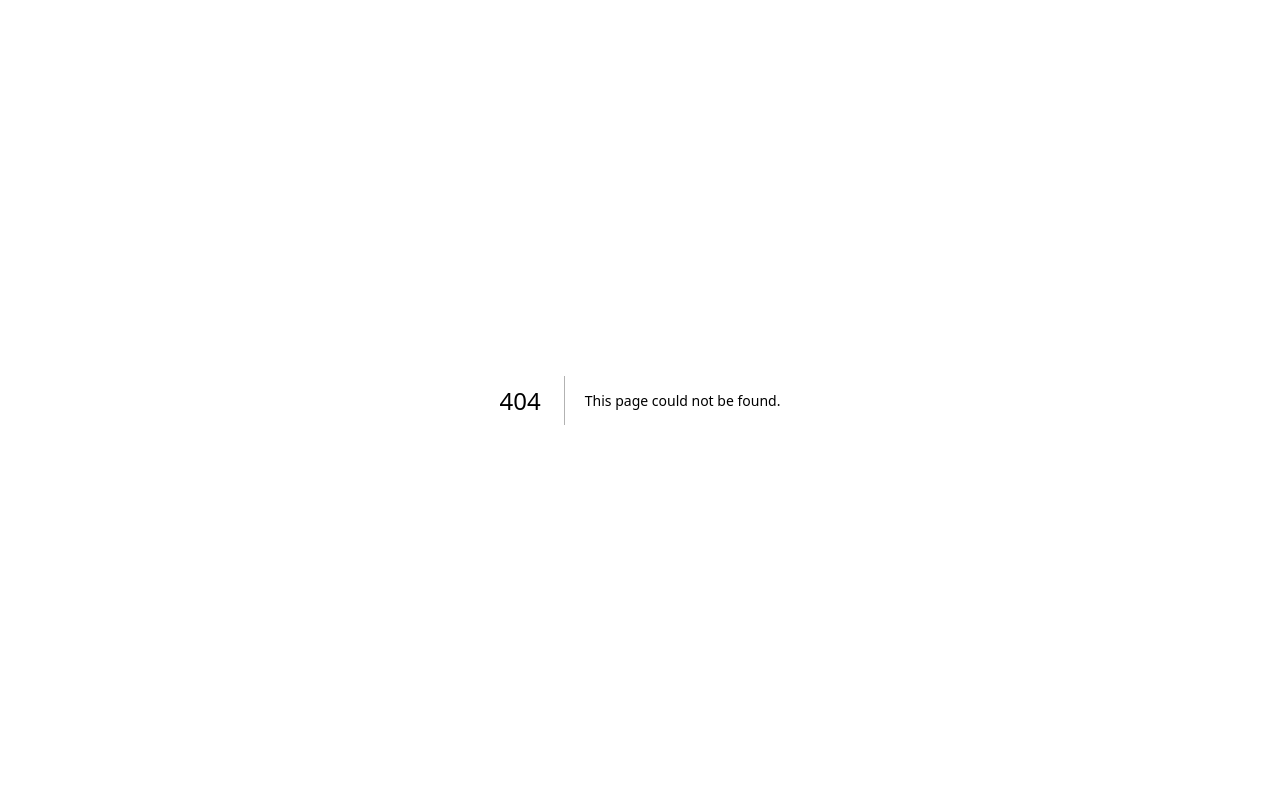
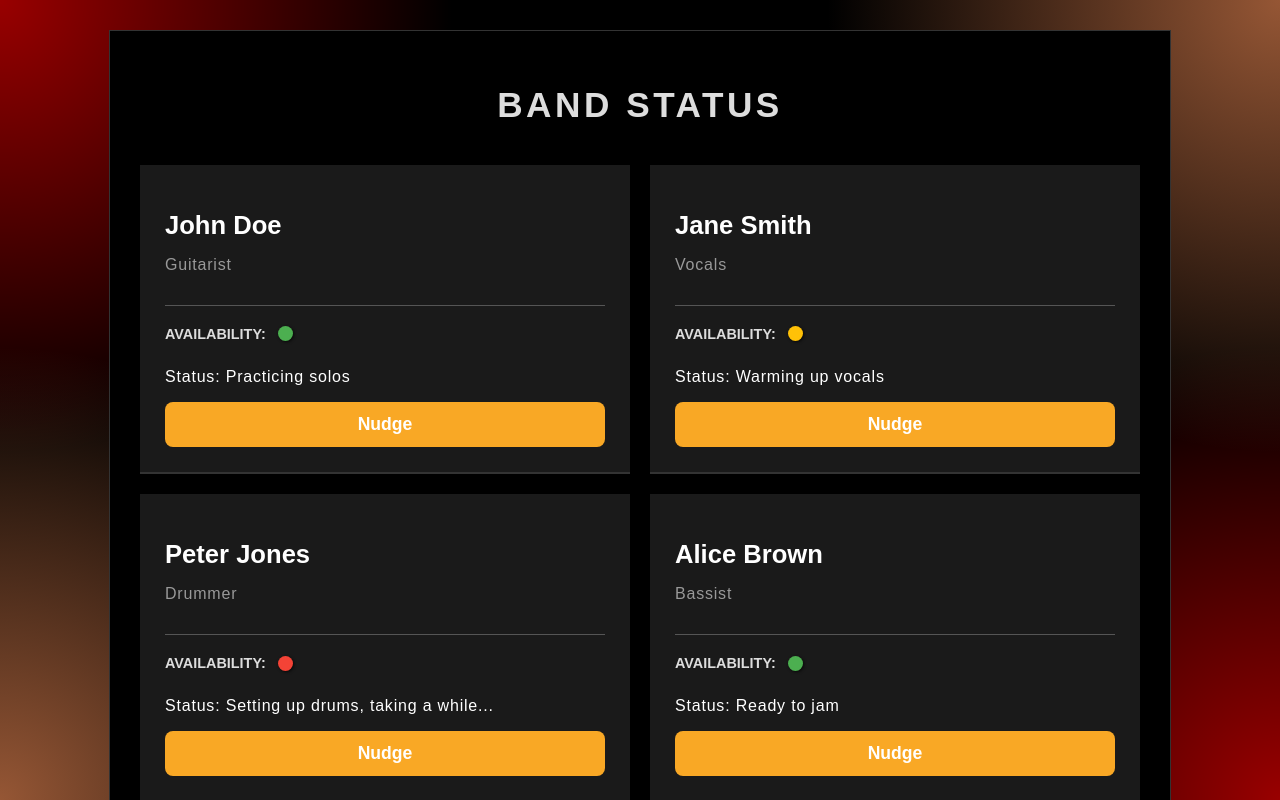
Before and after one commit to Cole-Wright4195/muser_app, a Next.js app: page /statuspage in a window 1280 px wide. Before the commit this address had no page. Built offline with nearby package versions, Linux system fonts and the light colour scheme.

Commit message:
Added status page

```diff
--- /dev/null
+++ b/src/app/statuspage/page.tsx
@@ -0,0 +1,5 @@
+import StatusPage from "@/components/StatusPage/StatusPage";
+
+export default function statusPage() {
+    return <StatusPage />;
+}
--- /dev/null
+++ b/src/components/StatusPage/StatusPage.css
@@ -0,0 +1,121 @@
+/* StatusPage.css */
+
+.status-page-container {
+  font-family: 'Arial', sans-serif; /* Match EventList font */
+  color: #fff; /* White text color, match EventList */
+  padding: 30px; /* Match EventList padding */
+  background-color: #000; /* Black background, match EventList */
+  max-width: 1000px; /* Adjust max-width as needed */
+  margin: 30px auto;
+  border-radius: 0; /* No rounded corners, match EventList */
+  box-shadow: none; /* Remove box-shadow, match EventList */
+  border: 1px solid #333; /* Subtle border like EventList */
+}
+
+.status-page-container h1 {
+  text-align: center;
+  margin-bottom: 40px; /* Increased margin below title, match EventList */
+  font-size: 2.2em; /* Adjust title font size, match EventList */
+  font-weight: bold;
+  letter-spacing: 0.1em; /* Letter spacing for title, match EventList */
+  text-transform: uppercase; /* Uppercase title text, match EventList */
+  color: #ddd; /* Slightly lighter title color, match EventList */
+}
+
+.band-members-grid {
+  display: grid;
+  grid-template-columns: repeat(auto-fit, minmax(350px, 1fr)); /* Adjust minmax for card width */
+  gap: 20px;
+}
+
+.band-member-card {
+  background-color: #1a1a1a; /* Dark card background, match EventList event-item */
+  border-radius: 0; /* No rounded corners, match EventList */
+  padding: 25px; /* Match EventList event-item padding */
+  box-shadow: none; /* Remove box-shadow, match EventList */
+  display: flex;
+  flex-direction: column;
+  justify-content: space-between;
+  border-bottom: 2px solid #333; /* Add bottom border like EventList event-item */
+}
+
+.band-member-card:last-child {
+  border-bottom: none; /* Remove border from last card */
+}
+
+.member-info {
+  margin-bottom: 20px; /* Increased margin below member info */
+  border-bottom: 1px solid #555; /* Slightly darker border for member info separator */
+  padding-bottom: 15px;
+}
+
+.member-name {
+  font-size: 1.6em; /* Adjust name font size */
+  margin-bottom: 8px;
+  color: #fff; /* White member name, match EventList */
+  font-weight: bold; /* Make member name bold */
+}
+
+.member-role {
+  font-size: 1em;
+  color: #999; /* Grey role text, match EventList location */
+  letter-spacing: 0.05em; /* Letter spacing for role, match EventList location */
+}
+
+.member-status {
+  display: flex;
+  flex-direction: column;
+}
+
+.availability-indicator {
+  display: flex;
+  align-items: center;
+  margin-bottom: 10px; /* Increased margin below availability */
+  font-weight: bold;
+  color: #ddd; /* Lighter color for availability text */
+  text-transform: uppercase; /* Uppercase availability text */
+  font-size: 0.9em; /* Adjust font size */
+}
+
+.availability-icon {
+  display: inline-block;
+  width: 15px; /* Slightly larger icon size */
+  height: 15px;
+  border-radius: 50%;
+  margin-left: 12px; /* Increased margin for icon */
+  box-shadow: 1px 1px 3px rgba(0,0,0,0.7); /* Add subtle shadow to icons */
+}
+
+.availability-icon.green {
+  background-color: #4CAF50; /* Green */
+}
+
+.availability-icon.yellow {
+  background-color: #ffc107; /* Yellow */
+}
+
+.availability-icon.red {
+  background-color: #f44336; /* Red */
+}
+
+.status-text {
+  font-size: 1em; /* Adjust status text font size */
+  color: #fff; /* White status text */
+  letter-spacing: 0.05em; /* Letter spacing for status */
+}
+
+.nudge-button {
+    background-color: #f9a825; /* Orange-yellow button color for actions */
+    color: white;
+    border: none;
+    border-radius: 8px; /* More rounded corners for action buttons */
+    padding: 12px 25px; /* Adjusted padding for action buttons, slightly larger */
+    cursor: pointer;
+    font-weight: bold; /* Bold text for action buttons */
+    font-size: 1.1em; /* Action button font size, slightly larger than check-in */
+    transition: background-color 0.3s ease; /* Smooth transition for hover effect */
+}
+
+.nudge-button:hover {
+    background-color: #f57f17; /* Darker red on hover for check-in button */
+}
--- /dev/null
+++ b/src/components/StatusPage/StatusPage.tsx
@@ -0,0 +1,100 @@
+import React from 'react';
+import './StatusPage.css'; // Import CSS for styling
+
+interface BandMember {
+  id: string;
+  name: string;
+  role: string;
+  availability: 'green' | 'yellow' | 'red';
+  status: string;
+}
+
+const StatusPage: React.FC = () => {
+  // Dummy data for band members
+  const bandMembers: BandMember[] = [
+    {
+      id: '1',
+      name: 'John Doe',
+      role: 'Guitarist',
+      availability: 'green',
+      status: 'Practicing solos'
+    },
+    {
+      id: '2',
+      name: 'Jane Smith',
+      role: 'Vocals',
+      availability: 'yellow',
+      status: 'Warming up vocals'
+    },
+    {
+      id: '3',
+      name: 'Peter Jones',
+      role: 'Drummer',
+      availability: 'red',
+      status: 'Setting up drums, taking a while...'
+    },
+    {
+      id: '4',
+      name: 'Alice Brown',
+      role: 'Bassist',
+      availability: 'green',
+      status: 'Ready to jam'
+    },
+    {
+      id: '5',
+      name: 'Bob Williams',
+      role: 'Keyboardist',
+      availability: 'yellow',
+      status: 'Troubleshooting keyboard settings'
+    },
+  ];
+
+  const getAvailabilityIcon = (availability: 'green' | 'yellow' | 'red') => {
+    switch (availability) {
+      case 'green':
+        return <span className="availability-icon green"></span>;
+      case 'yellow':
+        return <span className="availability-icon yellow"></span>;
+      case 'red':
+        return <span className="availability-icon red"></span>;
+      default:
+        return null;
+    }
+  };
+
+  const handleNudge = (memberId: string) => {
+    // In a real application, you would implement the nudge/notification logic here
+    console.log(`Nudge button clicked for member ID: ${memberId}`);
+    alert(`Nudging ${bandMembers.find(member => member.id === memberId)?.name}`);
+  };
+
+  return (
+    <div className="status-page-container">
+      <h1>Band Status</h1>
+      <div className="band-members-grid">
+        {bandMembers.map(member => (
+          <div key={member.id} className="band-member-card">
+            <div className="member-info">
+              <h2 className="member-name">{member.name}</h2>
+              <p className="member-role">{member.role}</p>
+            </div>
+            <div className="member-status">
+              <div className="availability-indicator">
+                Availability: {getAvailabilityIcon(member.availability)}
+              </div>
+              <p className="status-text">Status: {member.status}</p>
+            </div>
+            <button
+              className="nudge-button"
+
+            >
+              Nudge
+            </button>
+          </div>
+        ))}
+      </div>
+    </div>
+  );
+};
+
+export default StatusPage;
```
